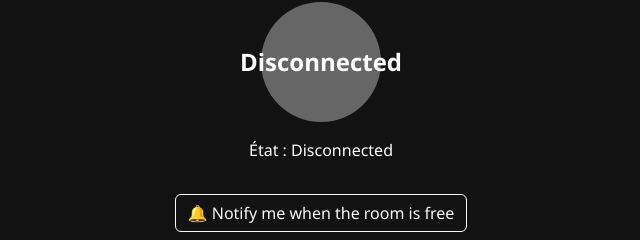
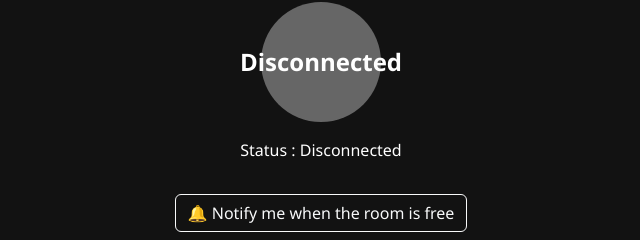
Before and after one commit to Haoozel/Proximity-sensor-with-widget, a plain HTML site: page flask_server/static/index.html in a window 1280 px wide. Shown: the part 311-551 px from the top of the page, 319-959 px from the left. Drawn offline with nearby package versions, Linux system fonts and the light colour scheme; no server answers.

Commit message:
edit index.html verbose

```diff
--- a/flask_server/static/index.html
+++ b/flask_server/static/index.html
@@ -123,7 +123,7 @@
       }
 
       circle.textContent = displayText;
-      text.textContent = `État : ${displayText}`;
+      text.textContent = `Status : ${displayText}`;
       lastStatus = rawStatus;
     }
 
```
